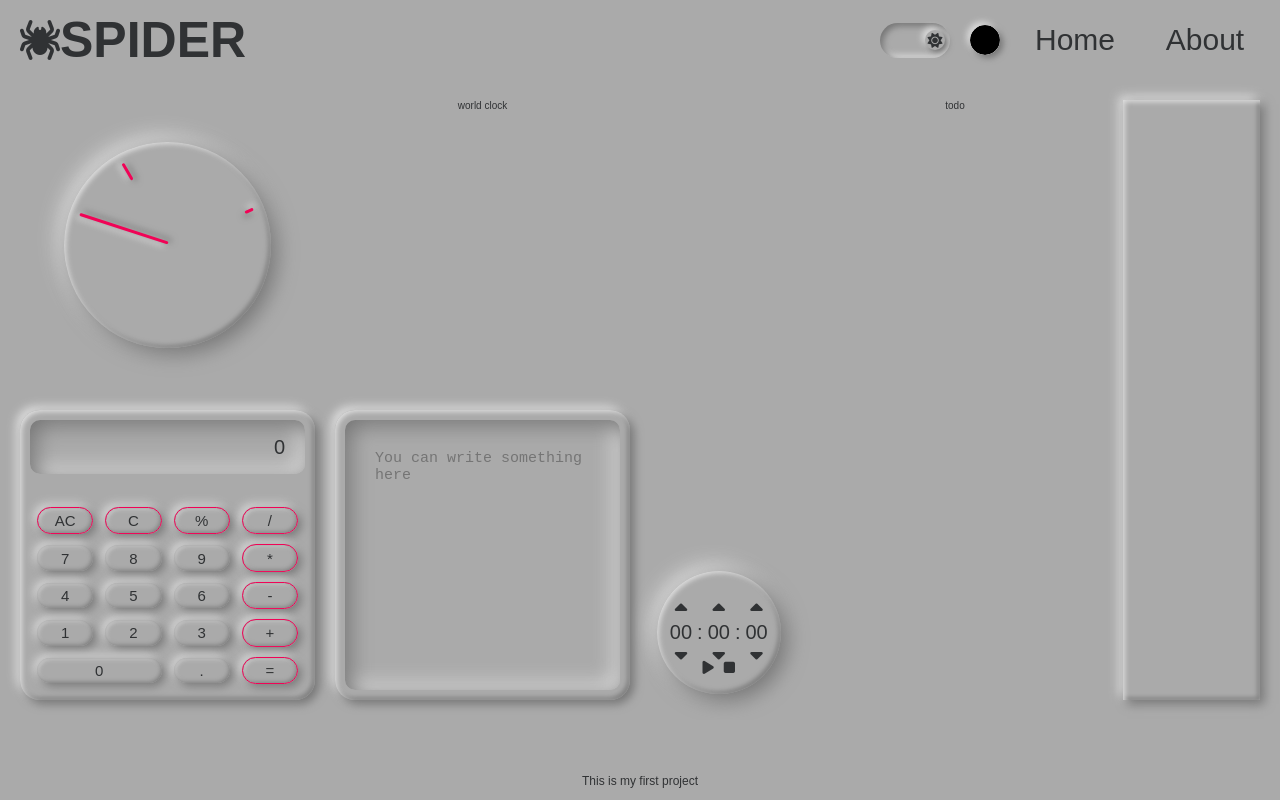
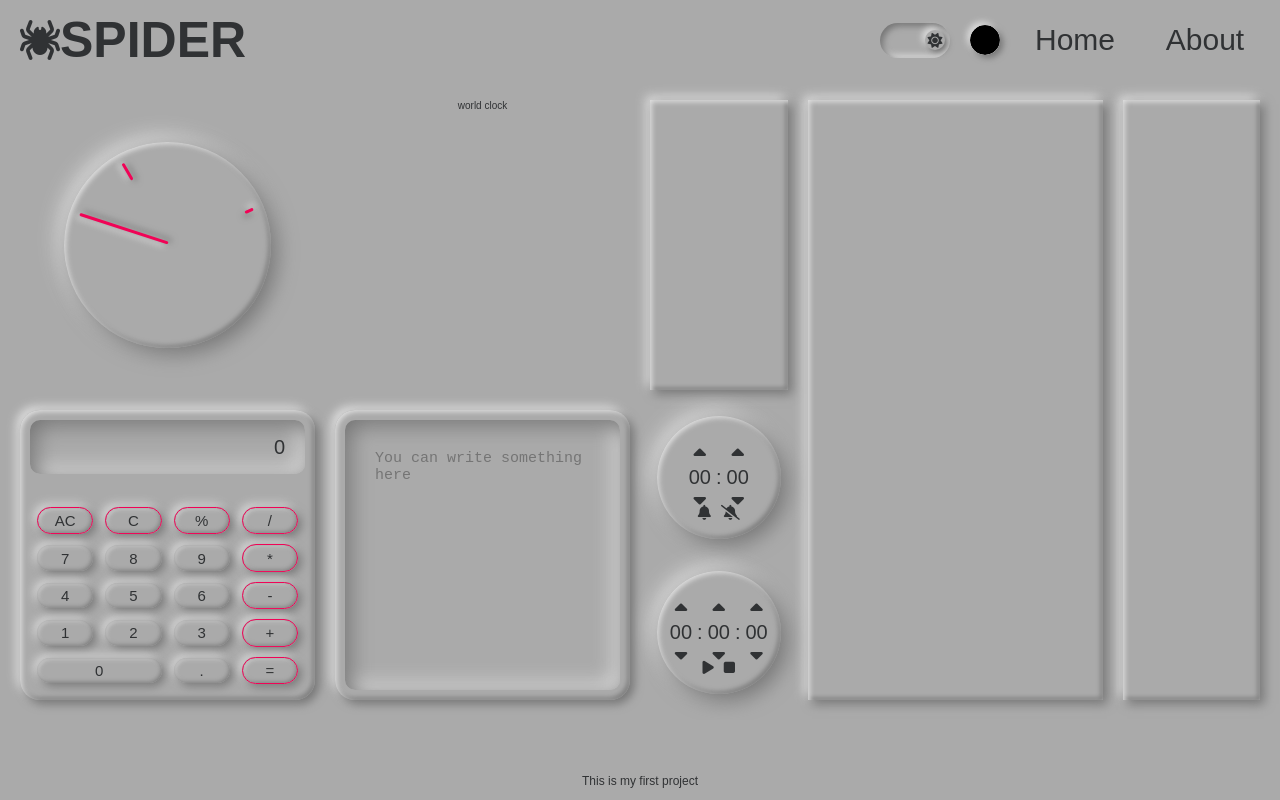
Before and after one commit to mehrdadazizkhani/Spider, a React (Create React App) app: page / in a window 1280 px wide. Built offline with nearby package versions, Linux system fonts and the light colour scheme.

Commit message:
some bugs fixed

```diff
--- a/src/components/Alarm.js
+++ b/src/components/Alarm.js
@@ -1,12 +1,35 @@
-import React from 'react';
+import React, { useState } from 'react';
 import styles from './Alarm.module.css'
 
-const Alarm = () => {
+const Countdown = () => {
+
+    const [hour, setHour] = useState(0)
+    const [minute, seMinute] = useState(0)
+    const [second, setSecond] = useState(0)
+
     return (
-        <div>
-
+        <div className={styles.container}>
+            <div className={styles.countdown}>
+                    <div className={styles.counterArea}>
+                        <div className={styles.counterCol}>
+                            <div className={styles.arrowHide}><i id={styles['arrow']} className="fa-solid fa-caret-up"></i></div>
+                            <span className={styles.hour}>00</span>
+                            <div className={styles.arrowHide}><i id={styles['arrow']} className="fa-solid fa-caret-down"></i></div>
+                        </div>
+                        <span className={styles.colon}>:</span>
+                        <div className={styles.counterCol}>
+                            <div className={styles.arrowHide}><i id={styles['arrow']} className="fa-solid fa-caret-up"></i></div>
+                            <span className={styles.minute}>00</span>
+                            <div className={styles.arrowHide}><i id={styles['arrow']} className="fa-solid fa-caret-down"></i></div>
+                        </div>
+                    </div>
+                    <div className={styles.buttonArea}>
+                        <div className={styles.buttonHide}><i id={styles['button']} class="fa-solid fa-bell"></i></div>
+                        <div className={styles.buttonHide}><i id={styles['button']} class="fa-solid fa-bell-slash"></i></div>
+                    </div>
+            </div>
         </div>
     );
 };
 
-export default Alarm;
+export default Countdown;
--- a/src/components/Alarm.module.css
+++ b/src/components/Alarm.module.css
@@ -0,0 +1,72 @@
+.container {
+    display: flex;
+    justify-content: center;
+    align-items: center;
+    height: 100%;
+    width: 100%;
+}
+
+.countdown {
+    position: relative;
+    width: 90%;
+    padding-top: 90%;
+    border-radius: 50%;
+    box-shadow:  6px 6px 20px var(--shadow-x),
+    -6px -6px 20px var(--shadow-y),
+       inset 2px 2px 5px var(--shadow-y),
+       inset -2px -2px 5px var(--shadow-x);
+    display: flex;
+    justify-content: center;
+    align-items: center;
+}
+
+
+.counterArea {
+    top: 0;
+    position: absolute;
+    display: flex;
+    justify-content: center;
+    align-items: center;
+    width: 100%;
+    height: 100%;
+    font-size: 2rem;
+}
+
+.counterCol {
+    display: flex;
+    flex-direction: column;
+    align-items: center;
+    margin: 0 0.5rem;
+}
+
+#arrow {
+    cursor: pointer;
+}
+
+#arrow:active {
+    opacity: 40%;
+}
+
+.arrowHide {
+    /* display: none; */
+}
+
+.buttonArea {
+    display: flex;
+    bottom: 15%;
+    position: absolute;
+    font-size: 1.5rem;
+}
+
+#button {
+    cursor: pointer;
+    margin: 0 0.5rem;
+}
+
+#button:active {
+    opacity: 40%;
+}
+
+.buttonHide {
+    /* display: none; */
+}
--- a/src/components/Content.js
+++ b/src/components/Content.js
@@ -6,6 +6,7 @@ import styles from './Content.module.css'
 import Countdown from './Countdown';
 import Weather from './Weather';
 import Crypto from './Crypto';
+import Todo from './Todo';
 
 const Content = () => {
     return (
@@ -15,7 +16,7 @@ const Content = () => {
             <Crypto/>
             <Alarm/>
             <Calculator/>
-            <div>todo</div>
+            <Todo/>
             <Weather/>
             <div  className={styles.note}>
                 <textarea type={'text'} placeholder='You can write something here'></textarea>
--- a/src/components/Todo.js
+++ b/src/components/Todo.js
@@ -0,0 +1,12 @@
+import React from 'react';
+import styles from './Todo.module.css'
+
+const Todo = () => {
+    return (
+        <div className={styles.container}>
+
+        </div>
+    );
+};
+
+export default Todo;
--- a/src/components/Todo.module.css
+++ b/src/components/Todo.module.css
@@ -0,0 +1,6 @@
+.container {
+    box-shadow:  4px 4px 10px var(--shadow-x),
+    -4px -4px 10px var(--shadow-y),
+       inset 2px 2px 5px var(--shadow-y),
+       inset -2px -2px 5px var(--shadow-x);
+}
--- a/src/components/Weather.module.css
+++ b/src/components/Weather.module.css
@@ -0,0 +1,6 @@
+.container {
+    box-shadow:  4px 4px 10px var(--shadow-x),
+    -4px -4px 10px var(--shadow-y),
+       inset 2px 2px 5px var(--shadow-y),
+       inset -2px -2px 5px var(--shadow-x);
+}
```
